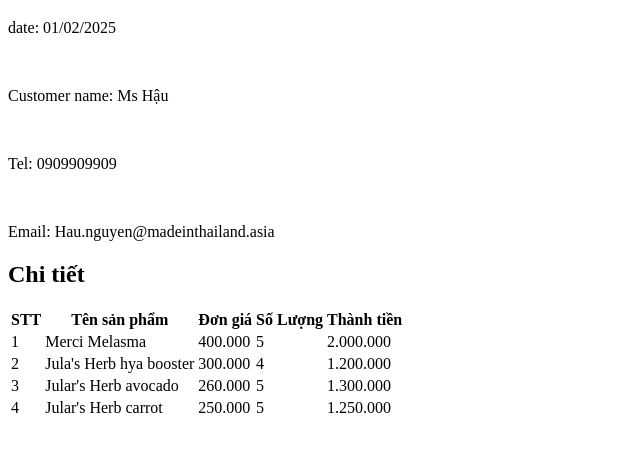
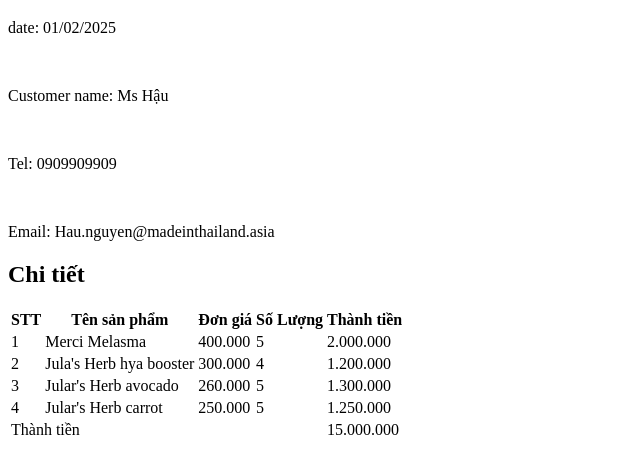
Before and after one commit to thegioidoday/Project_2, a plain HTML site: page quotation.html in a window 1280 px wide. Shown: the part 61-534 px from the top of the page, without its empty margins (0-640 px from the left). Drawn offline with Linux system fonts and the light colour scheme.

Commit message:
update quotation

```diff
--- a/quotation.html
+++ b/quotation.html
@@ -52,6 +52,10 @@
         <td>5</td>
         <td>1.250.000</td>
       </tr>
+      <tr>
+        <td colspan="4">Thành tiền</td>
+        <td>15.000.000</td>
+      </tr>
     </table>
   </body>
 </html>
```
